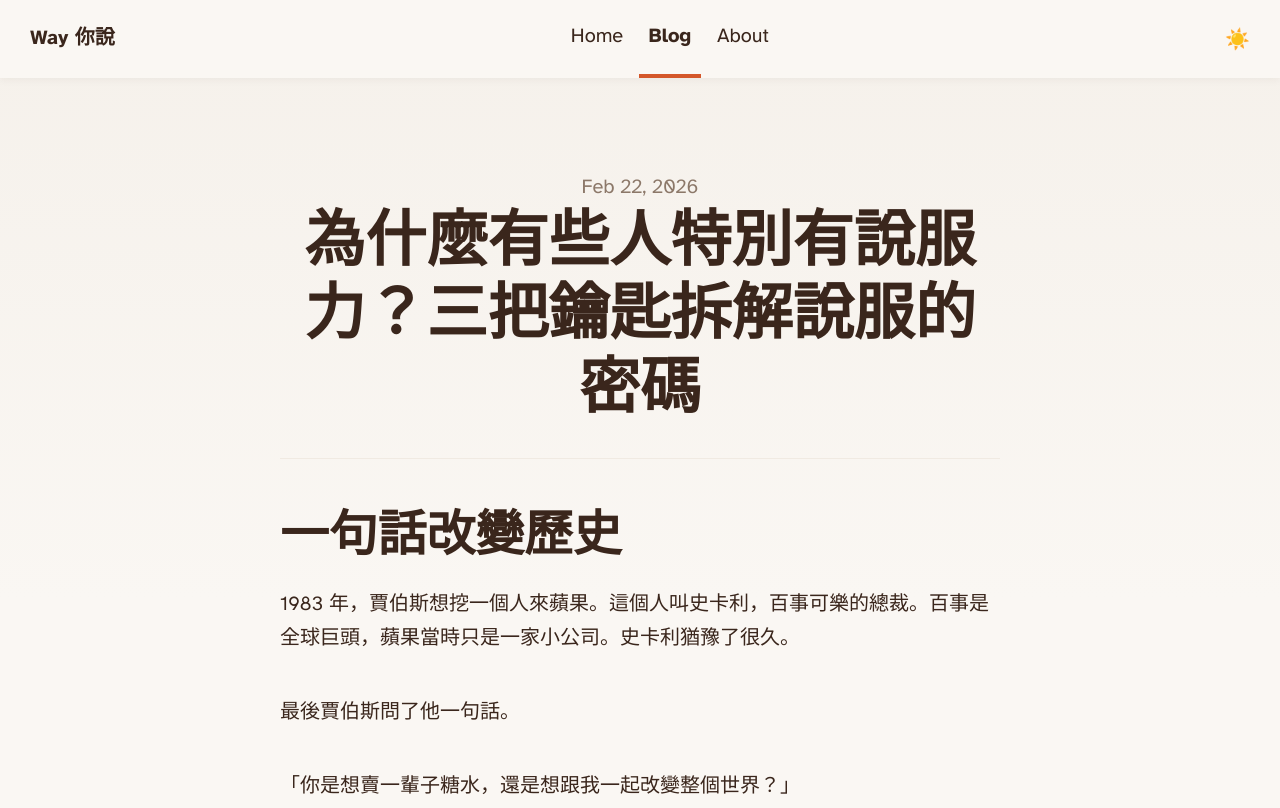
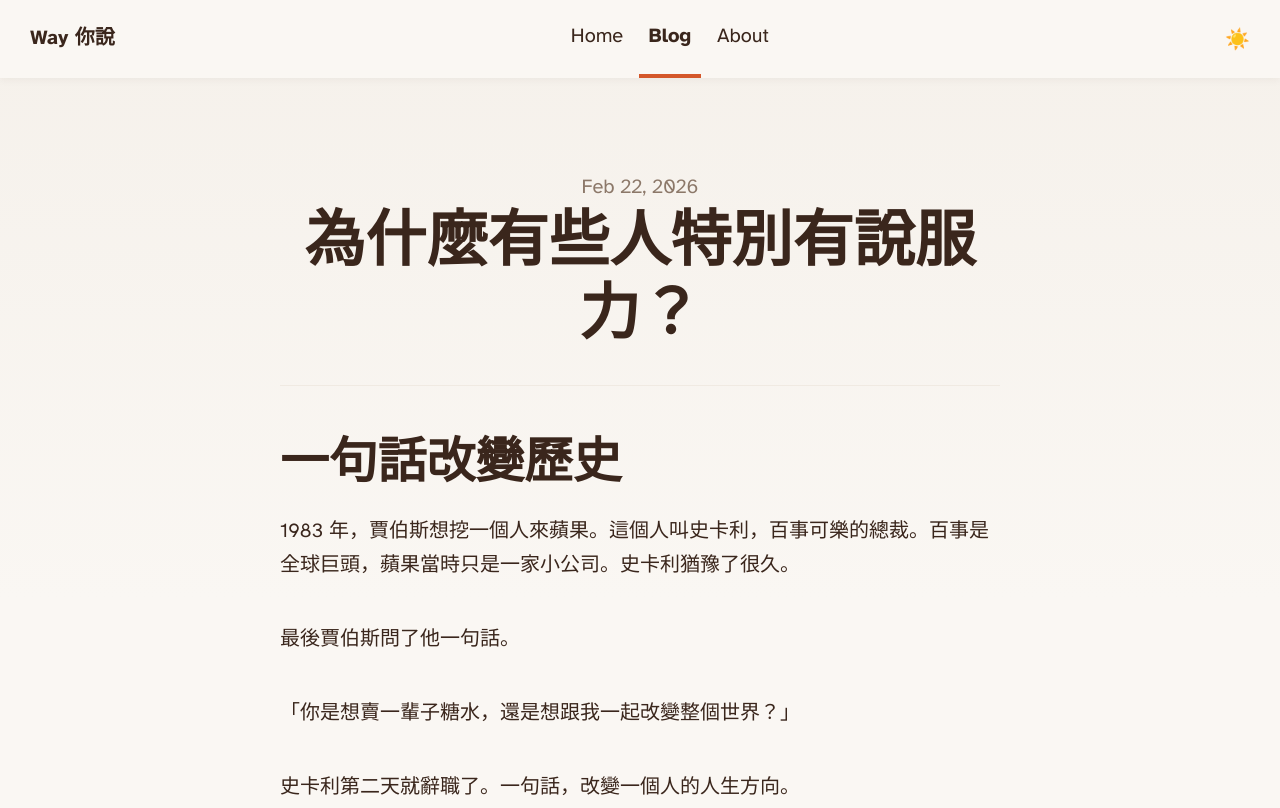
Before and after one commit to m6jo/way-ni-shuo-blog, an Astro site: page /blog/why-some-people-are-persuasive in a window 1280 px wide. Shown: the top 808 px of the page. Built offline with nearby package versions, Linux system fonts and the light colour scheme; Astro itself is replaced by a stand-in of ours.

Commit message:
fix: 移除標題副標題

```diff
--- a/src/content/blog/why-some-people-are-persuasive.md
+++ b/src/content/blog/why-some-people-are-persuasive.md
@@ -1,5 +1,5 @@
 ---
-title: '為什麼有些人特別有說服力？三把鑰匙拆解說服的密碼'
+title: '為什麼有些人特別有說服力？'
 description: '說服力不是天賦，而是三把鑰匙的組合——信任、故事、讓對方自己想通。從亞里斯多德到 FBI 談判專家，從心理實驗到靶心人公式，拆解說服背後的共同結構。'
 pubDate: '2026-02-22'
 ---
```
